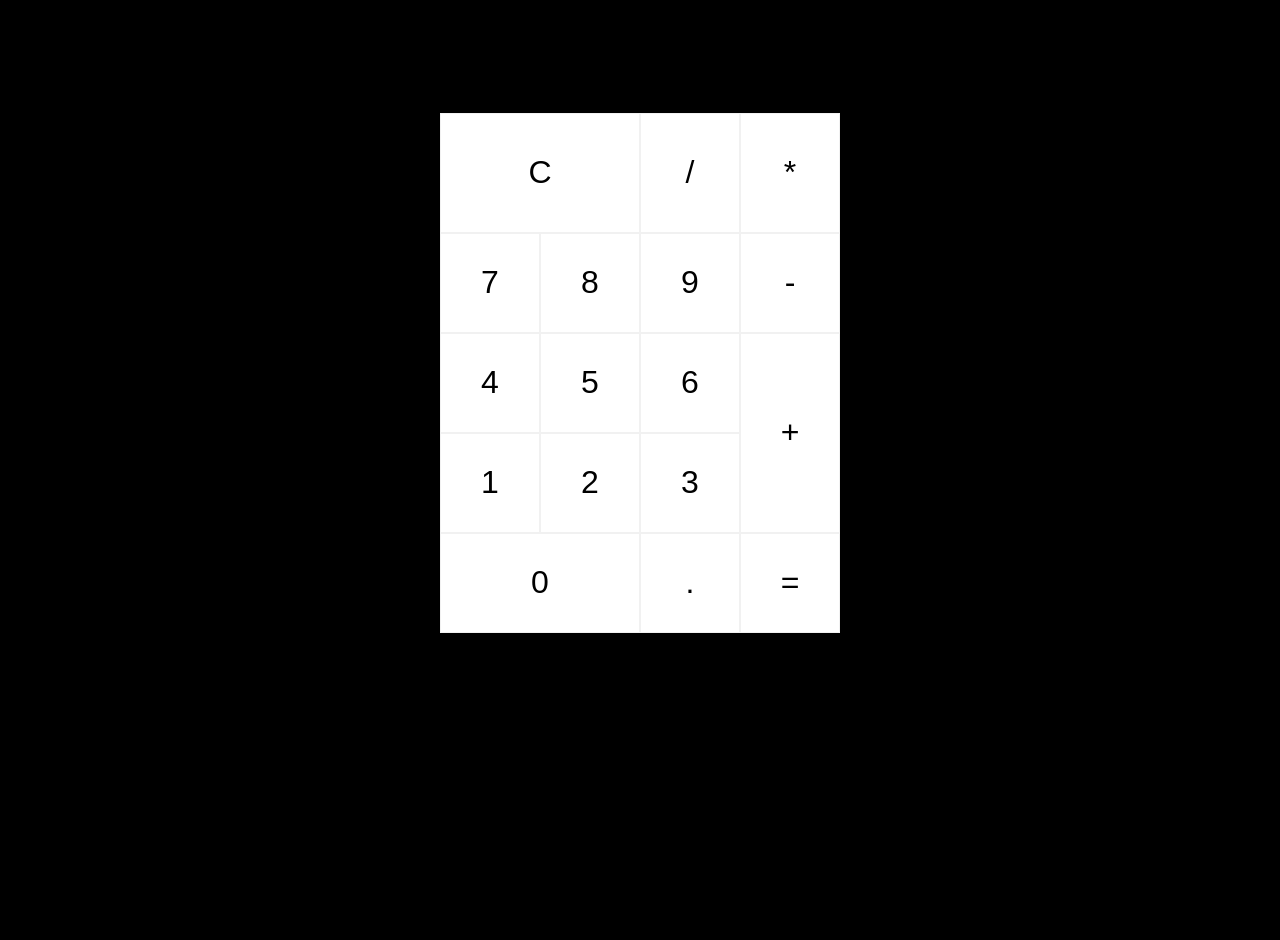
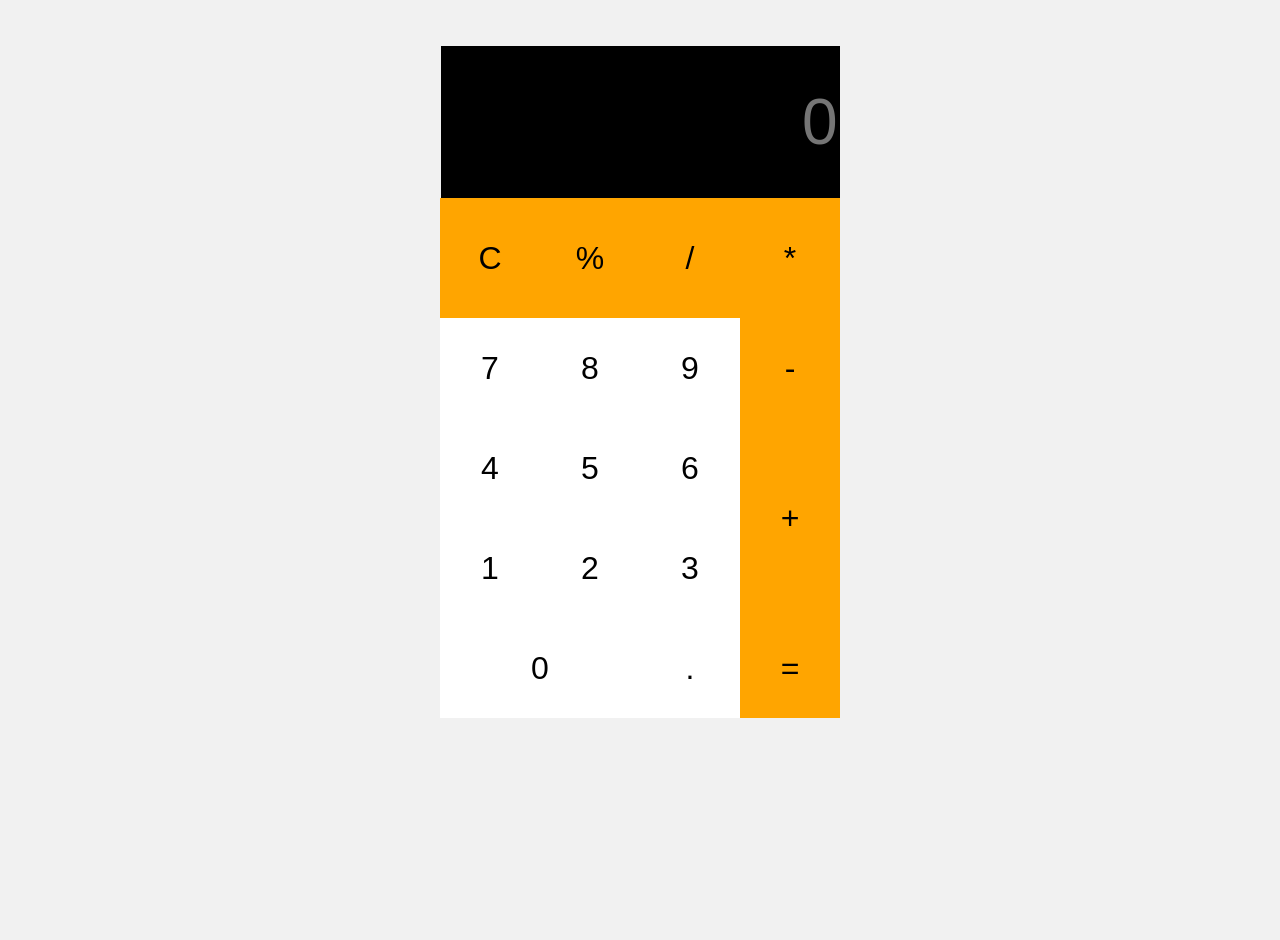
Before and after one commit to JavierPM95/Calculator, a plain HTML site: page Index.html in a window 1280 px wide. Shown: the part 193-1133 px from the top of the page. Before the commit the page ends 1016 px from the top, so only its background shows below. Drawn offline with Linux system fonts and the light colour scheme.

Commit message:
calculate fix

```diff
--- a/Index.html
+++ b/Index.html
@@ -17,23 +17,24 @@
             <input type="text" id="result" placeholder="0">
         </div>
         <div class="calculator-buttons">
-            <button name="data-delete" class="x-long-button">C</button>
-            <button name="data-operation" >/</button>
-            <button name="data-operation" >*</button>
-            <button name="data-number">7</button>
-            <button name="data-number">8</button>
-            <button name="data-number">9</button>
-            <button name="data-operation" >-</button>
-            <button name="data-number">4</button>
-            <button name="data-number">5</button>
-            <button name="data-number">6</button>
-            <button name="data-operation"  class="y-long-button">+</button>
-            <button name="data-number">1</button>
-            <button name="data-number">2</button>
-            <button name="data-number">3</button>
-            <button name="data-number" class="x-long-button">0</button>
-            <button>.</button>
-            <button name="data-equal">=</button>
+            <button name="data-delete" class="especial-button">C</button>
+            <button name="data-operation" class="especial-button">%</button>
+            <button name="data-operation" class="especial-button">/</button>
+            <button name="data-operation" class="especial-button">*</button>
+            <button name="data-number" class="normal-button">7</button>
+            <button name="data-number" class="normal-button">8</button>
+            <button name="data-number" class="normal-button">9</button>
+            <button name="data-operation" class="especial-button">-</button>
+            <button name="data-number" class="normal-button">4</button>
+            <button name="data-number" class="normal-button">5</button>
+            <button name="data-number" class="normal-button">6</button>
+            <button name="data-operation" class="especial-button" id="y-long-button">+</button>
+            <button name="data-number" class="normal-button">1</button>
+            <button name="data-number" class="normal-button">2</button>
+            <button name="data-number" class="normal-button">3</button>
+            <button name="data-number" class="normal-button" id="x-long-button">0</button>
+            <button name="data-number" class="normal-button">.</button>
+            <button name="data-equal" class="especial-button">=</button>
         </div>
     </div>
 
--- a/calculator.js
+++ b/calculator.js
@@ -65,10 +65,10 @@ buttonDelete.addEventListener('click', function(){
         default:
             return;
      }
-     actualOperation = calcula,
+     actualOperation = calcula;
      operation = undefined;
      previousOperation = '';
- }
+    };
 
  function addNumber(number){
      actualOperation = actualOperation.toString() + number.toString();
--- a/style.css
+++ b/style.css
@@ -2,59 +2,75 @@ body {
     padding: 0;
     margin: 0;
     font-family: sans-serif;
-    background-color: black;
+    background-color: #f1f1f1;
+    font-size: 16px;
 }
 
 .text {
-    background: #ffffff;
     text-align: center;
     justify-content: center;
+    padding: 1.875rem;
+    font-size: 1.5625rem;
 }
 
 .calculator-screen {
     grid-column: 1 / -1;
-    background-color: #000000;
     display: flex;
     justify-content: center;
     align-content: center;
-    padding: 30px;
+    padding: 0;
     word-wrap: break-word;
     word-break: break-all;
 }
 
 .calculator-screen > input {
-    color: #000000;
-    font-size: 1.85rem;
+    background: #000000;
+    border: none;
+    color: #ffffff;
+    font-size: 4rem;
+    text-align: right;
+    height: 9.375rem;
+    width: 24.6875rem;
 }
 
 .calculator-buttons {
     display: grid;
     justify-content: center;
-    align-content: center;
+    align-content: top;
     min-height: 100vh;
-    grid-template-columns: repeat(4, 100px);
-    grid-template-rows: minmax(120px, auto) repeat(5, 100px);
+    grid-template-columns: repeat(4, 6.25rem);
+    grid-template-rows: minmax(7.5rem, 6.25rem) repeat(5, 6.25rem);
 }
 
 .calculator-buttons > button {
     cursor: pointer;
     font-size: 2rem;
-    border: 1px solid #f1f1f1;
+    border: none;
     outline: none;
-    background-color: #ffffff;
 }
 
-.calculator-buttons > button:hover {
-    background: rgba(255,255,255, .95);
+.normal-button {
+    background: rgb(255,255,255);
 }
 
+.normal-button:hover {
+    background: rgba(255,255,255, .50);
+}
 
-.x-long-button {
+.especial-button {
+    background-color: #ffa500;
+}
+
+.especial-button:hover {
+    background-color:  rgba(255, 165, 0, .75);
+}
+
+#x-long-button {
     grid-column: 1 / 3;
 
 }
 
-.y-long-button {
+#y-long-button {
     grid-column: 4 / 5;
     grid-row: 3 / 5;
 }
```
